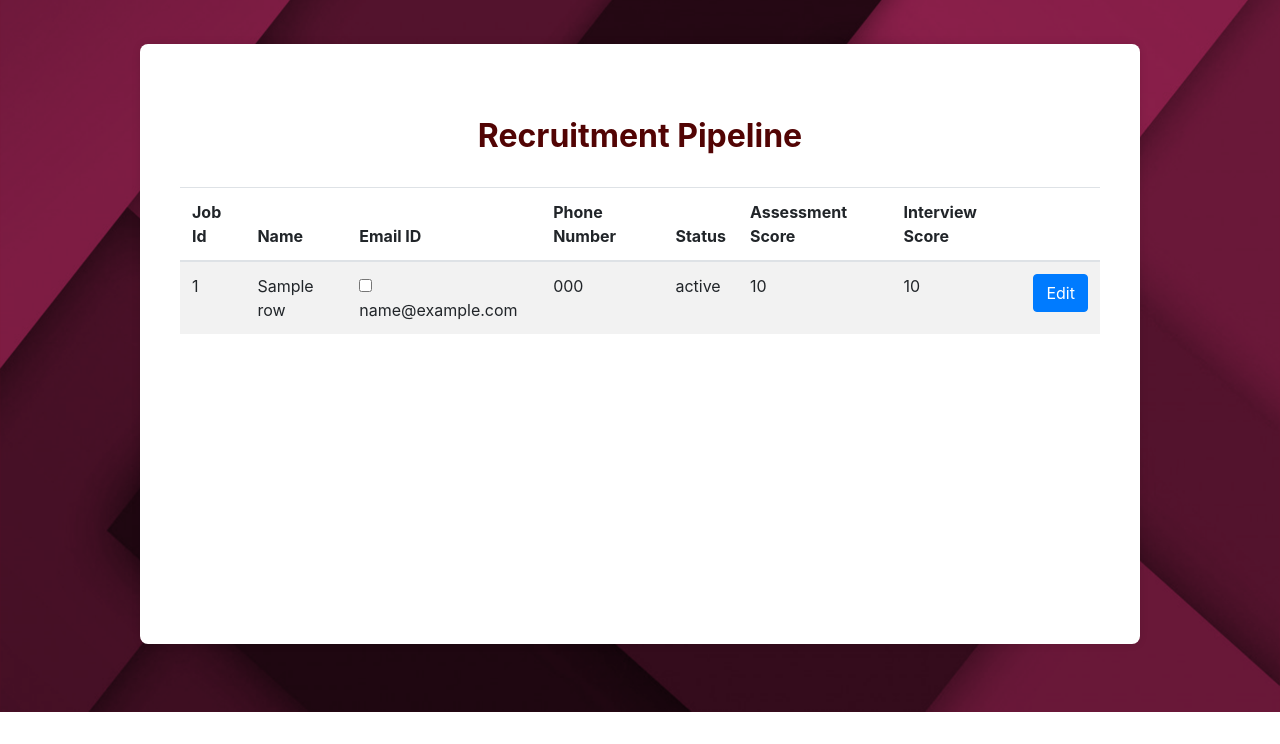
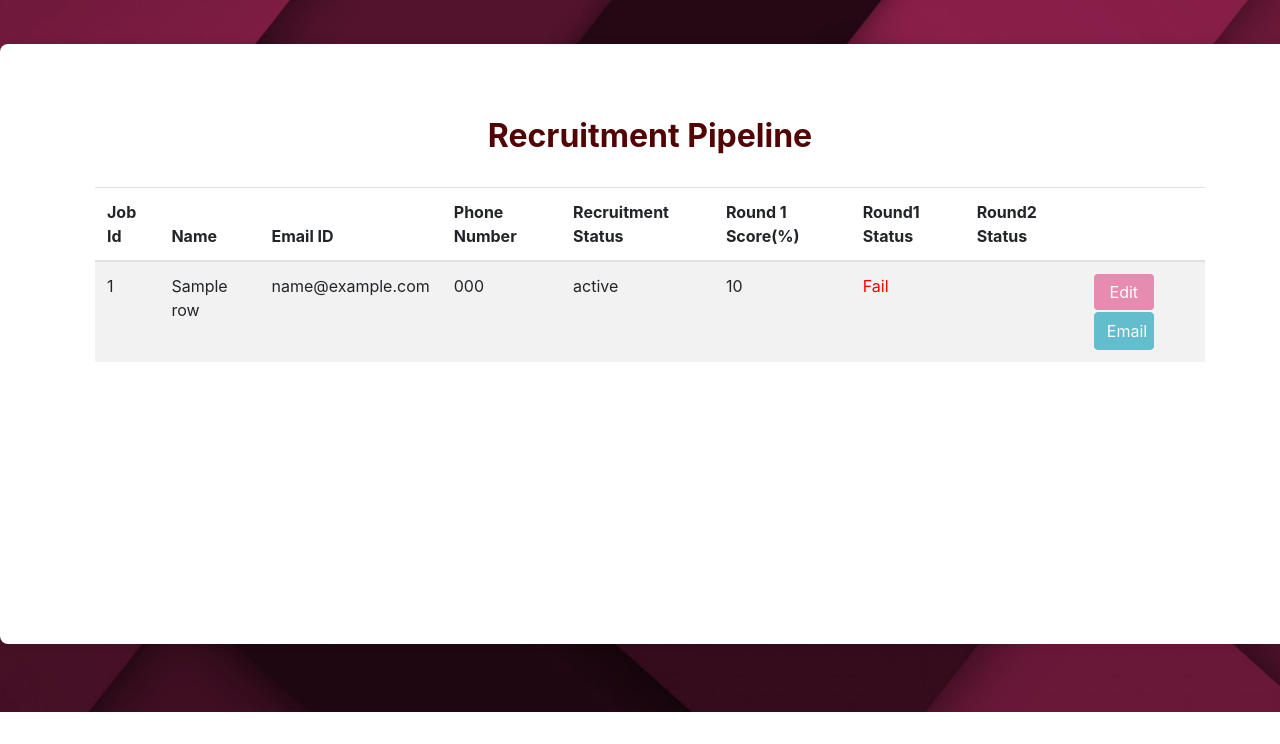
Before and after one commit to coderkol95/hr_analytics, a Flask app: template templates/recruitment_journey.html in a window 1280 px wide. Shown: the part 56-800 px from the top of the page. Run offline with Flask 3, Linux system fonts and the light colour scheme; the template is opened without the code that fills it: most values are stand-ins (such as "Sample title", 1, 10 or a date in 2020); some libraries are stand-ins or nearby versions.

Commit message:
UI Enhancements

```diff
--- a/static/css/available_candidates.css
+++ b/static/css/available_candidates.css
@@ -79,7 +79,7 @@ h2 {
   border-radius: 8px;
   box-shadow: 0 0 8px rgba(0, 0, 0, 0.1);
   padding: 25px;
-  width: 1000px;
+  width: 1200px;
   margin-top: 0px;
 }
 
--- a/static/scripts/recruitment_journey.js
+++ b/static/scripts/recruitment_journey.js
@@ -58,3 +58,57 @@ function editRow(button) {
       console.error('Error:', error);
     });
   }
+
+
+  function sendEmail(button) {
+    const email = button.getAttribute("data-email");
+
+    // Send an AJAX request to the Flask backend to handle sending the email
+    fetch('/send_round2_email', {
+      method: 'POST',
+      body: JSON.stringify({ email }), // Sending the email data
+      headers: {
+        'Content-Type': 'application/json'
+      }
+    }).then(response => {
+      if (response.ok) {
+        // Email sent successfully
+        console.log('Email sent');
+        alert('Email is sent to the candidate')
+      } else {
+        // Handle error
+        console.error('Error sending email');
+      }
+    }).catch(error => {
+      console.error('Error sending email', error);
+    });
+  }
+
+  // Update button states based on test scores
+  document.addEventListener("DOMContentLoaded", function() {
+    const rows = document.querySelectorAll("#table-body tr");
+    rows.forEach(row => {
+      const testScore = parseFloat(row.querySelector("td:nth-child(6)").textContent);
+      console.log(testScore)
+      const emailButton = row.querySelector(".send-email");
+
+      if (Number(testScore) >= 20) {
+        emailButton.removeAttribute("disabled");
+      }
+    });
+  });
+
+
+// const interviewScoreCells = document.querySelectorAll('.interview-score');
+
+// interviewScoreCells.forEach(cell => {
+//   const interviewScore = parseInt(cell.getAttribute('data-score'));
+
+//   if (interviewScore >= 20) {
+//     cell.innerHTML = '<span class="score-pass">Pass</span>';
+//     cell.style.color = 'green';
+//   } else {
+//     cell.innerHTML = '<span class="score-fail">Fail</span>';
+//     cell.style.color = 'red';
+//   }
+// });
--- a/templates/create_JD.html
+++ b/templates/create_JD.html
@@ -114,7 +114,7 @@
             <div class="field">
                 <div class="centerer">
                     <!-- <button class='btn mb-2 mb-m-0 btn-round btn-primary btn-block' onclick="window.location='/'"><span class='muted-txt'>Homepage</span></button> -->
-                    <button class='btn mb-2 mb-m-0 btn-round btn-primary btn-block'><span onclick="jd_details.submit()" class='muted-txt'>Create JD</span></button>
+                    <button class='btn mb-2 mb-m-0 btn-round btn-primary btn-block' style="background-color: #e78cb1;"><span onclick="jd_details.submit()" class='muted-txt'>Create JD</span></button>
                 </div>
             </div>
         </form>
--- a/templates/home.html
+++ b/templates/home.html
@@ -41,7 +41,7 @@
       </div>
     </div>
   </nav>
-  <div class="menu-container">
+  <div class="menu-container" style="margin-top: 10px;">
   <div class="container">
     <div class="row">
       <div class="col-md-3">
--- a/templates/parse_resume.html
+++ b/templates/parse_resume.html
@@ -96,7 +96,7 @@
                         <input type="file" name="file" id="file" accept=".pdf" required multiple>
                     </div>
                     <div class="box">
-                        <button class='btn mb-2 mb-m-0 btn-round btn-primary btn-block'><span onclick="parse_resume.submit()" class='muted-txt'>Parse resume</span></button>
+                        <button class='btn mb-2 mb-m-0 btn-round btn-primary btn-block' style="background-color: #e78cb1; border: white;"><span onclick="parse_resume.submit()" class='muted-txt'>Parse resume</span></button>
                     </div>
                 </div>
             </div>
@@ -199,7 +199,7 @@
                 <div class="field_label">
                 <div class="centerer2">
                     <!-- btn mb-2 mb-m-0 btn-round btn-primary btn-block -->
-                    <button class='btn mb-2 mb-m-0 btn-round btn-primary btn-block' style="margin-top: 20px; margin-left: 225px; font-weight: 400;" type="submit" onclick="save_parsed_resume()"><span class='muted-txt'>Save parsed resume</span></button>
+                    <button class='btn mb-2 mb-m-0 btn-round btn-primary btn-block' style="width: 200px ;margin-top: 20px; margin-left: 325px; font-weight: 400; background-color: #e78cb1; border: white;" type="submit" onclick="save_parsed_resume()"><span class='muted-txt'>Save parsed resume</span></button>
                 </div>
             </div>
             </div>
--- a/templates/recommend_candidate.html
+++ b/templates/recommend_candidate.html
@@ -48,7 +48,7 @@
               </div>
           <div class="field">
             <div class="centerer">
-              <button class='mb-2 btn-round btn-primary btn-lg' style="background: #4f81c7; font-weight: 400; border: white;"><span onclick="recommend_candidate.submit()">Get recommendations</span></button>
+              <button class='mb-2 btn-round btn-primary btn-lg' style="width: 200px; font-weight: 00;  background-color: #e78cb1; border: white;"><span class='muted-txt' onclick="recommend_candidate.submit()">Get recommendations</span></button>
             </div>
           </div>
         </form>
@@ -93,7 +93,7 @@
 
           <div class="field">
             <div class="centerer">
-            <input class='mb-2 btn-round btn-primary btn-lg' type="submit" style="background: #4f81c7; font-weight: 400; border: white;" value="Send Test Link">
+            <input class='mb-2 btn-round btn-primary btn-md' type="submit" style="width: 180px; height: 40px; border-radius: 8px; font-weight: 500;  background-color: #e78cb1; border: white;font-weight: 400; border: white;" value="Send Test Link">
             </div>
           </div>
           </form>
--- a/templates/recruitment_journey.html
+++ b/templates/recruitment_journey.html
@@ -13,7 +13,7 @@
       border-radius: 8px;
       box-shadow: 0 0 8px rgba(0, 0, 0, 0.1);
       padding: 25px;
-      width: 1000px;
+      width: 1300px;
       height: 600px;
       margin: 0 auto;
       margin-top: 100px;
@@ -33,9 +33,10 @@
           <th>Name</th>
           <th>Email ID</th>
           <th>Phone Number</th>
-          <th>Status</th>
-          <th>Assessment Score</th>
-          <th>Interview Score</th>
+          <th>Recruitment Status</th>
+          <th>Round 1 Score(%)</th>
+          <th>Round1 Status</th>
+          <th>Round2 Status</th>
           <th></th>
         </tr>
       </thead>
@@ -44,14 +45,24 @@
         <tr>
           <td contenteditable="false">{{row.req_id}}</td>
           <td contenteditable="false">{{row.name}}</td>
-          <td contenteditable="false"class="column-divider" title="{{ row.email }}"><input type="checkbox" name="email_checkbox" value="{{ row.email }}">   {{ row.email }}</td>
+          <td contenteditable="false">{{row.email}}</td>
+          <!-- <td contenteditable="false"class="column-divider" title="{{ row.email }}"><input type="checkbox" name="email_checkbox" value="{{ row.email }}">   {{ row.email }}</td> -->
           <td contenteditable="false">{{row.phone}}</td>
           <td contenteditable="false">{{row.status}}</td>
           <td contenteditable="false">{{row.test_score}}</td>
-          <td contenteditable="false">{{row.interview_score}}</td>
+          <!-- <td contenteditable="false">{{row.interview_score}}</td> -->
+          <td contenteditable="false" class="interview-score" data-score="{{row.interview_score | float}}">
+            {% if row.test_score | float  >= 20 %}
+              <span style="color: green;" class="score-pass">Pass</span>
+            {% else %}
+              <span style="color: red;" class="score-fail">Fail</span>
+            {% endif %}
+          </td>
+          <td contenteditable="false"></td>
           <td>
-            <button class="btn btn-primary" onclick="editRow(this)">Edit</button>
+            <button class="btn btn-primary" style="width: 60px; background-color: #e78cb1;; border: white;" onclick="editRow(this)">Edit</button>
             <button class="btn btn-success" onclick="saveRow(this)" style="display: none;">Save</button>
+            <button class="btn btn-info send-email" style="width: 60px;margin-top: 2px;" onclick="sendEmail(this)" data-email="{{ row.email }}" disabled>Email</button>
           </td>
         </tr>
         {% endfor %}
```
